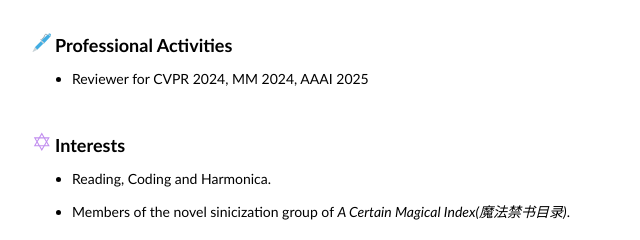
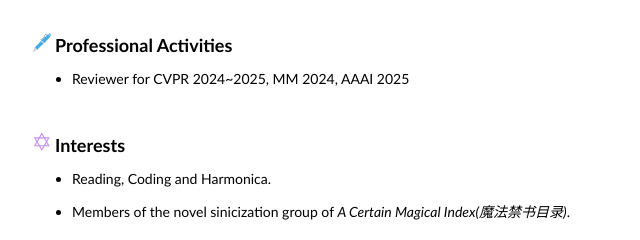
Before and after one commit to zhtjtcz/zhtjtcz.github.io, a plain HTML site: page index.html in a window 1280 px wide. Shown: the part 2851-3091 px from the top of the page, 158-798 px from the left. Drawn offline with Linux system fonts and the light colour scheme; a script that the page names is missing.

Commit message:
upd: review

```diff
--- a/index.html
+++ b/index.html
@@ -206,7 +206,7 @@
                 <svg xmlns="http://www.w3.org/2000/svg" width="1.4em" height="1.4em" viewBox="0 0 64 64"><path fill="#93a2aa" d="M36.6 15.1c-1.7 2.6-6.1 5.3-10 7.3c.2.2.6.8.8.8c1.1-.5 2.2-.9 3.3-1.4c2.2-1 4.4-2.3 6.4-3.8c4-3.2 5.5-12.8 8.4-13c1.7 0 3.3 2.5 4.5 3.6l1.7-1.7c.1-.1-1.3-1.4-1.4-1.5c-1.7-1.7-3.7-3.5-6.4-2.5c-3.6 1.4-5.3 9.3-7.3 12.2m9.3-10s.1 0 0 0m-1.3.2q-.15 0 0 0M2.3 60.9c-.3.4-.4.8-.2 1s.7.1 1-.2L5.5 60L4 58.5z"/><g fill="#42ade2"><path d="m28.3 26.3l9.4 9.4l23.4-25l-7.8-7.8z"/><path d="m9.372 46.795l19.729-19.728l7.778 7.778L17.15 54.573z"/></g><path fill="#c7d3d8" d="m3.2 57.7l3.1 3.1l10.9-6.2l-7.8-7.8zm28-34.3l9.4 9.4l-2.9 2.9l-9.4-9.4z"/><path fill="#42ade2" d="m53.8 3.4l6.8 6.8c1.9-1.9 1.9-4.9 0-6.8s-4.9-1.9-6.8 0"/><path fill="#c7d3d8" d="m51.953 3.748l1.414-1.414l8.344 8.344l-1.414 1.414z"/></svg>
                 <font size="4px">Professional Activities</font></strong></p>
 		<ul>
-		    <li><p style="text-align:left">Reviewer for CVPR 2024, MM 2024, AAAI 2025</p></li>
+		    <li><p style="text-align:left">Reviewer for CVPR 2024~2025, MM 2024, AAAI 2025</p></li>
 		</ul><br>
 
 		<p style="text-align:left">
```
